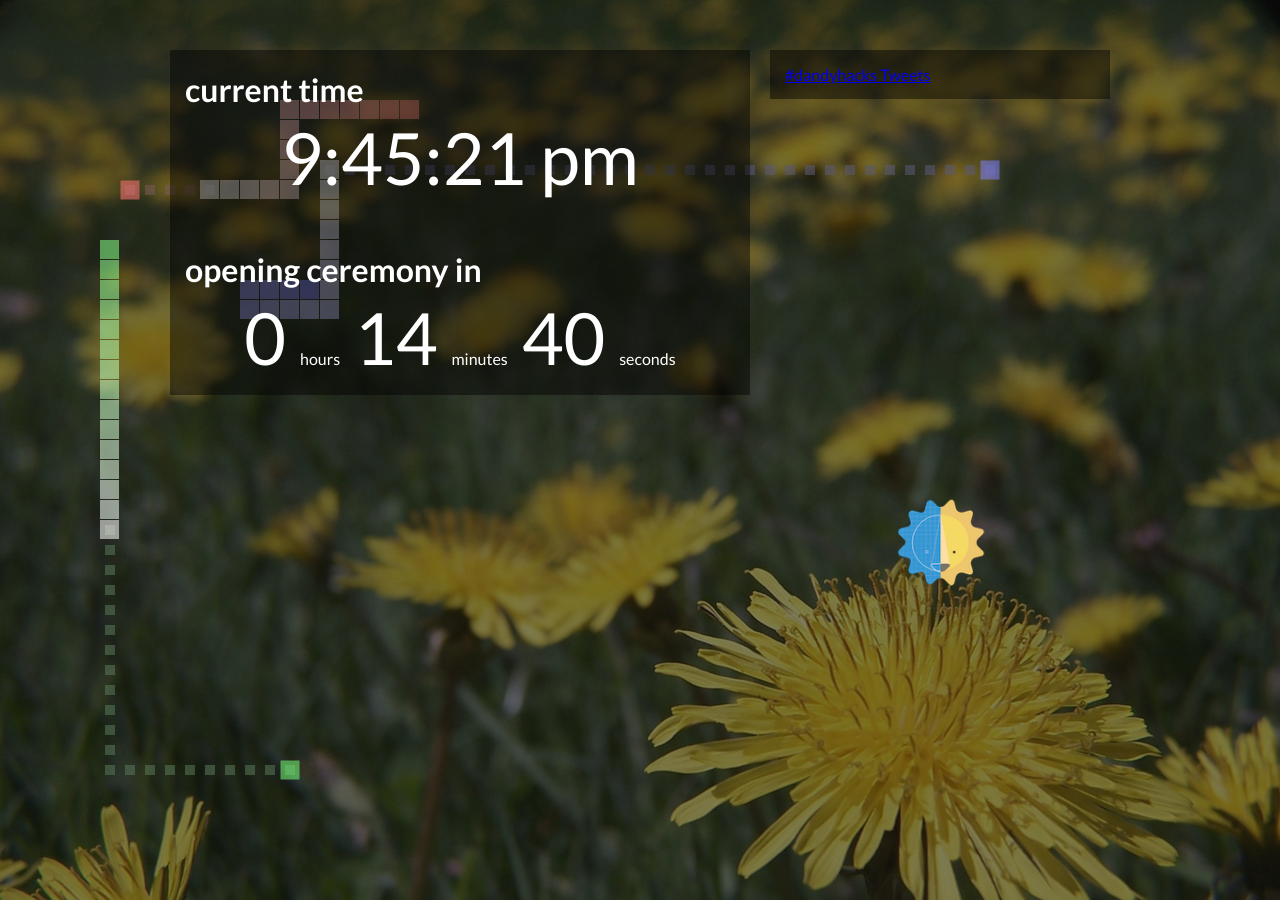
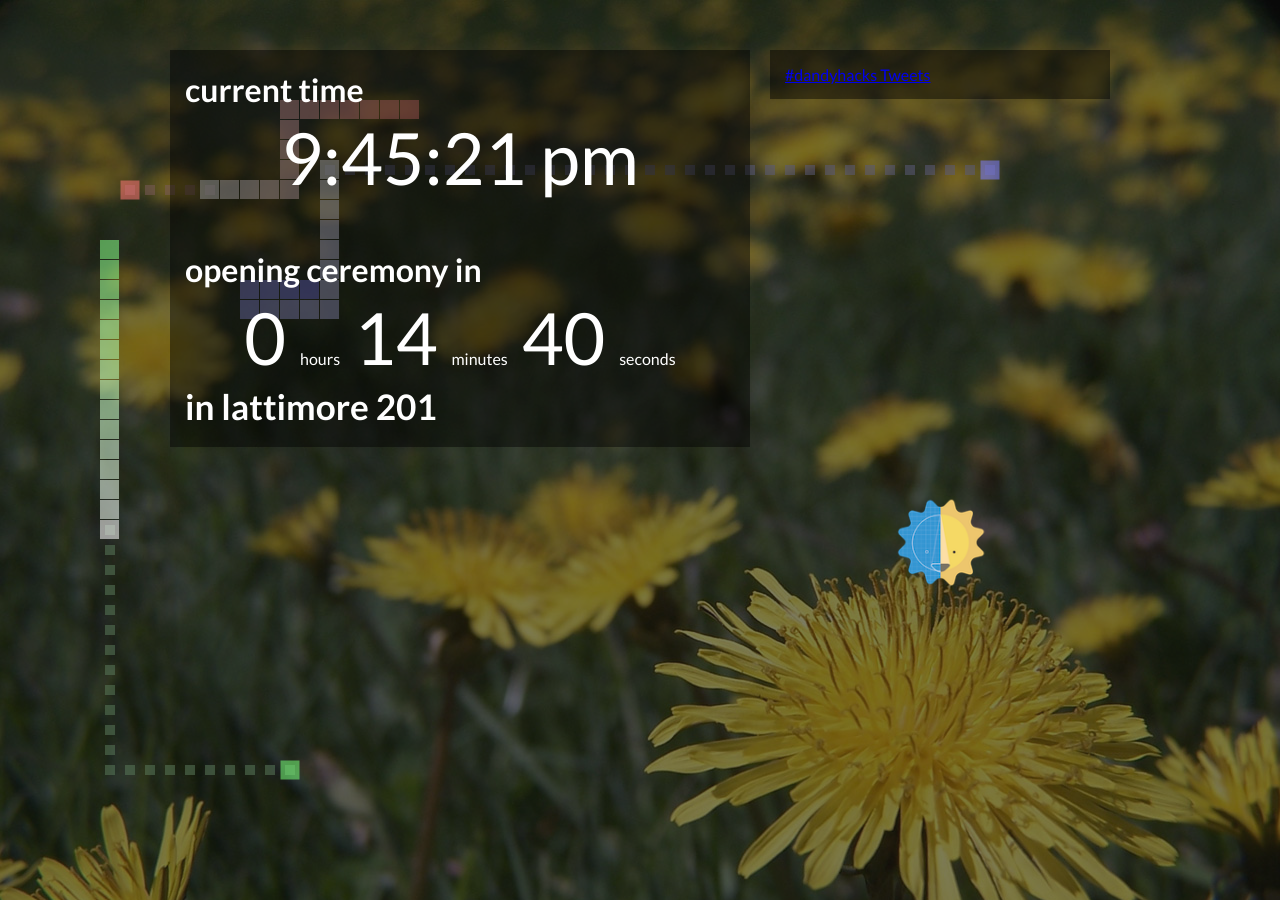
Before and after one commit to RocHack/rochack.org, a Jekyll site: the page hackathon-timer.html, which Jekyll copies as it is, in a window 1280 px wide. Built offline with Jekyll 4.4.1, drawn with Linux system fonts in a browser that asks for light colours; comment, search, counter and statistics services are not loaded.

Commit message:
add location

```diff
--- a/hackathon-timer.html
+++ b/hackathon-timer.html
@@ -27,6 +27,7 @@
                     <span id="thing-mins">00</span> <span class="time">minutes</span>
                     <span id="thing-secs">00</span> <span class="time">seconds</span>
                 </div>
+                <h1 style="margin-top: 5px; font-size: 2.2em;"><strong>in lattimore 201</strong></h1>
 				<!--
                 <h1>hackathon ends in</h1>
                 <div class="timer">
```
